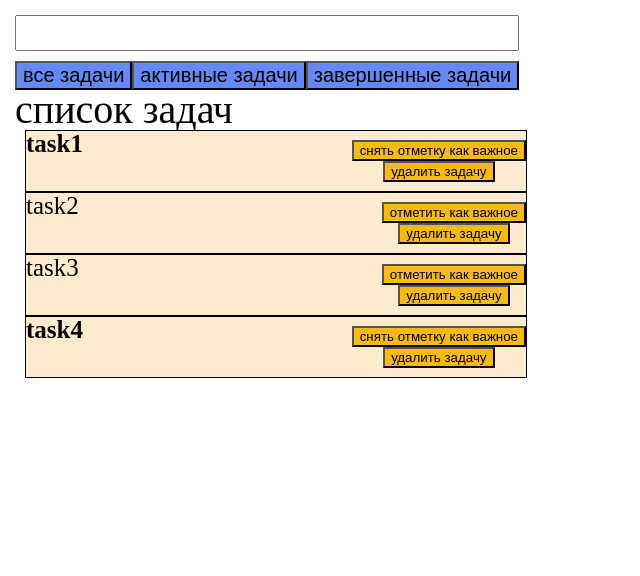
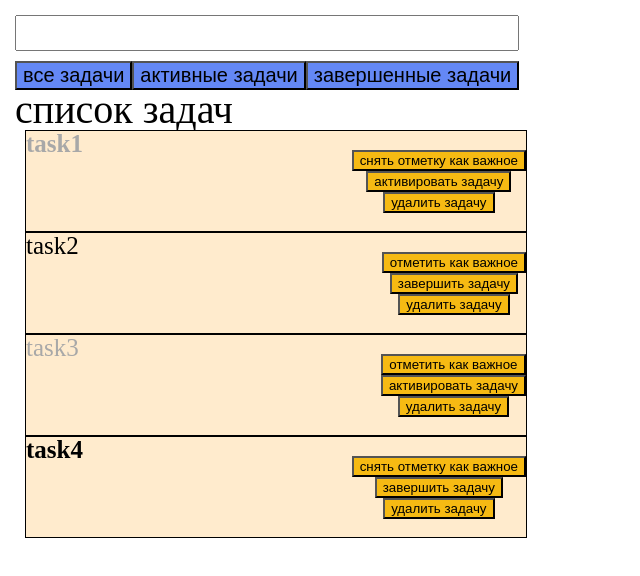
Before and after one commit to aleksandrKas777/todo-list-class, a React (Create React App) app: page / in a window 1280 px wide. Shown: the top 576 px of the page, without its empty margins (0-640 px from the left). Built offline with nearby package versions, Linux system fonts and the light colour scheme.

Commit message:
6 пунктов готово

```diff
--- a/src/App.jsx
+++ b/src/App.jsx
@@ -3,7 +3,9 @@ import ReactDOM from 'react-dom';
 import {TaskList} from './components/taskList/task-list';
 
 
-const taskList = [
+class  App extends Component {
+  state = {
+    taskList : [
       {
         id: 1,
         name: 'task1',
@@ -29,16 +31,60 @@ const taskList = [
         active: true
       },
 
-];
+    ]
+  }
+
+ importanceTask = (id) => {
+    const stateImportance = (prestate) => {
+      const{taskList} = prestate;
+      const newTaskList = taskList.map(item => {
+        if (item.id === id) {
+          item.importance = (item.importance === false? true : false);
+        }
+        return item;
+      });
+      return {
+        taskList: newTaskList
+      };
+    };
+    this.setState(stateImportance);
+  }
+
+  activeTask = (id) => {
+    const stateActive = (prestate) => {
+      const{taskList} = prestate;
+      const newTaskList = taskList.map(item => {
+        if (item.id === id) {
+          item.active = (item.active === false? true : false);
+        }
+        return item;
+      });
+      return {
+        taskList: newTaskList
+      };
+    };
+    this.setState(stateActive);
+  }
+
+  deleteTask = (id) => {
+
+    const stateDel = (preState) => {
+      const {taskList} = preState;
+
+      const newTaskList = taskList.filter(item => item.id !== id);
+
+      return {
+        taskList: newTaskList
+      };
+    };
+
+    this.setState(stateDel);
+  }
 
 
 
-class  App extends Component {
-
   render() {
-    this.state = taskList;
-    console.log(this.state);
-
+    const {taskList} = this.state;
     return (
     <div>
       <div className='panel'>
@@ -50,7 +96,8 @@ class  App extends Component {
         </div>
       </div>
       <div>
-        <TaskList taskList = {taskList} />
+        <TaskList taskList = {taskList} deleteTask={this.deleteTask}
+        importanceTask={this.importanceTask} activeTask={this.activeTask}/>
       </div>
     </div>
   );
--- a/src/components/TaskList/TaskItems/ButtonImportance/button-importance.jsx
+++ /dev/null
@@ -1,12 +0,0 @@
-import React, { Component } from 'react';
-
-export class Buttons extends Component{
-
-
-    render() {
-        const buttonText = (this.props.importance === false ?  'отметить как важное': 'снять отметку как важное');
-        return (
-     <button> {buttonText}</button>);
-    }
-
-};
--- a/src/components/TaskList/TaskItems/styles.scss
+++ b/src/components/TaskList/TaskItems/styles.scss
@@ -1,6 +1,6 @@
 .line{
     border: 1px solid black;
-    min-height: 60px;
+    min-height: 100px;
     width: 500px;
     display: flex;
     justify-content: space-between;
--- a/src/components/TaskList/TaskItems/task-item.jsx
+++ b/src/components/TaskList/TaskItems/task-item.jsx
@@ -1,22 +1,24 @@
-import React, { Component } from 'react';
-import {Buttons} from './buttonImportance/button-importance';
+import React from 'react';
+import {ButtonImportance} from './buttons/button-importance/button-importance';
+import {ButtonActive} from './buttons/button-active/button-active';
 
 
-export class TaskItem extends Component {
+export const TaskItem = ({id,importance, active, name, deleteTask, importanceTask,  activeTask}) => {
+       const style = {
+            fontWeight: (importance === false ? 'normal': 'bolder'),
+            color: (active === false ? 'rgb(168, 168, 168)': 'black')
+        };
+
+        return (
+            <li className='line'>
+                <div className = 'tasks' style={style}> {name} </div>
+                <div className='buttonLine'>
+                    < ButtonImportance importance={importance} id={id} importanceTask={importanceTask}
+                     activeTask={activeTask}/>
+                    <ButtonActive active={active} id={id}  activeTask={activeTask}/>
+                    <button onClick={() => deleteTask(id)}>удалить задачу</button>
+                </div>
+            </li>);
 
 
-    render() {
-        const style = {
-            fontWeight: (this.props.item.importance === false ? 'normal': 'bolder')
-        };
-        return (
-            <li className='line'>
-                <div className = 'tasks' style={style} > {this.props.item.name} </div>
-                <div className='buttonLine'>
-                    < Buttons importance={this.props.item.importance}/>
-                    <button>удалить задачу</button>
-                </div>
-            </li>);
-        }
-
 };
--- a/src/components/TaskList/task-list.jsx
+++ b/src/components/TaskList/task-list.jsx
@@ -1,16 +1,18 @@
 import React, { Component } from 'react';
 import {TaskItem} from './taskItems/task-item';
 
-export class TaskList extends Component {
-
-    render() {
+export  const TaskList = ({taskList, deleteTask, importanceTask,  activeTask}) => {
         return (
 
             <ul> список задач
-                {this.props.taskList.map((item) => <TaskItem key={item.id} item={item}/> )}
+                {taskList.map((item) => {
+                    const {...props} = item;
+                    return <TaskItem key={item.id} {...props} deleteTask={deleteTask}
+                    importanceTask={importanceTask} activeTask={activeTask}/>;
+                } )}
             </ul>
 
         );
-    }
+
 
 };
--- /dev/null
+++ b/src/components/taskList/taskItems/buttons/button-active/button-active.jsx
@@ -0,0 +1,11 @@
+import React, { Component } from 'react';
+
+export const ButtonActive = ({id, active, activeTask}) =>{
+
+
+        const buttonText = (active === false ?  'активировать задачу': 'завершить задачу');
+        return (
+     <button onClick={() => activeTask(id)}> {buttonText}</button>);
+
+
+};
--- /dev/null
+++ b/src/components/taskList/taskItems/buttons/button-importance/button-importance.jsx
@@ -0,0 +1,9 @@
+import React from 'react';
+
+export const ButtonImportance = ({id, importance, importanceTask}) => {
+        const buttonText = (importance === false ?  'отметить как важное': 'снять отметку как важное');
+        return (
+     <button onClick={() => importanceTask(id)}> {buttonText}</button>);
+
+
+};
```
Lines whose indentation alone changed are shown as unchanged.
